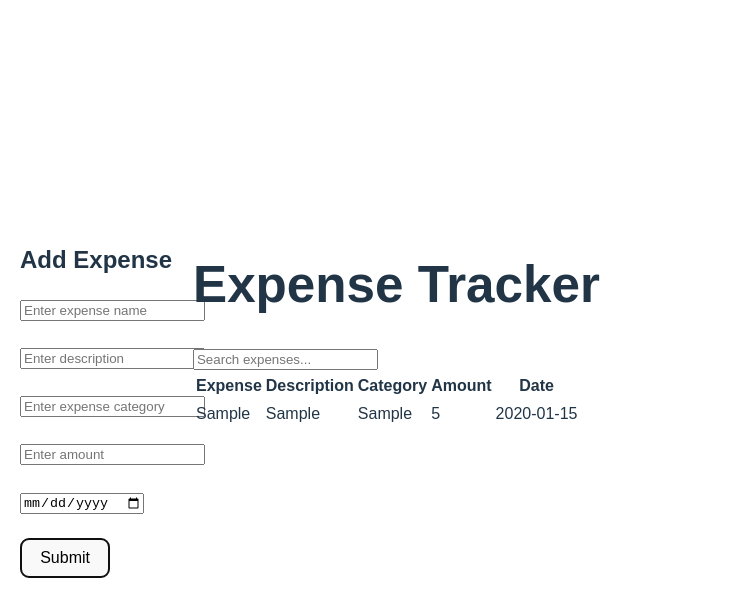
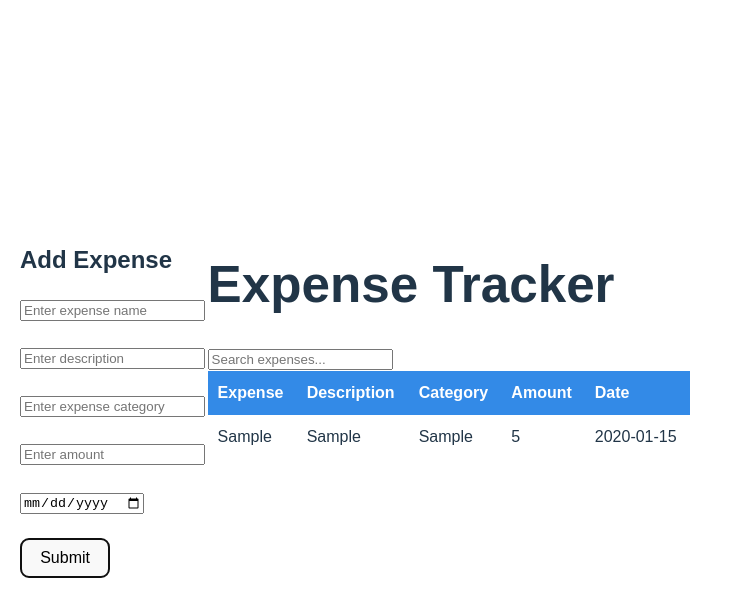
Before and after one commit to Esther-Sonia/expense-tracker, a React (Vite) app: page / in a window 1280 px wide. Both pictures are taken after typing "Sample", "Sample", "Sample", "5", "2020-01-15" into the empty fields and a click on the button "Submit". Shown: the top 616 px of the page, without its empty margins (0-733 px from the left). Built offline with nearby package versions, Linux system fonts and the light colour scheme.

Commit message:
add basic styling to ExpenseTable

```diff
--- a/src/assets/components/ExpenseTable.jsx
+++ b/src/assets/components/ExpenseTable.jsx
@@ -2,24 +2,24 @@ import React from "react";
 
 function ExpenseTable({ expenses }) {
     return (
-        <table>
-            <thead>
+        <table style={{ width: "100%", borderCollapse: "collapse" }}>
+            <thead style={{ background: "#338AE7	", color: "#fff" }}>
               <tr>
-            <th>Expense</th>
-            <th>Description</th>
-            <th>Category</th>
-            <th>Amount</th>
-            <th>Date</th>
+            <th style={thStyle}>Expense</th>
+            <th style={thStyle}>Description</th>
+            <th style={thStyle}>Category</th>
+            <th style={thStyle}>Amount</th>
+            <th style={thStyle}>Date</th>
             </tr>
             </thead>
             <tbody>
                 {expenses.map((exp, index) =>
                     <tr key={index}>
-                    <td>{exp.expense}</td>
-                    <td>{exp.description}</td>
-                    <td>{exp.category}</td>
-                    <td>{exp.amount}</td>
-                    <td>{exp.date}</td>
+                    <td style={tdStyle}>{exp.expense}</td>
+                    <td style={tdStyle}>{exp.description}</td>
+                    <td style={tdStyle}>{exp.category}</td>
+                    <td style={tdStyle}>{exp.amount}</td>
+                    <td style={tdStyle}>{exp.date}</td>
                     </tr>
                 )}
 
@@ -29,5 +29,16 @@ function ExpenseTable({ expenses }) {
     );
 }
 
+const thStyle = {
+  padding: "10px",
+  textAlign: "left",
+};
+
+const tdStyle = {
+  padding: "10px",
+  textAlign: "left",
+};
+
+
 
 export default ExpenseTable;
```
